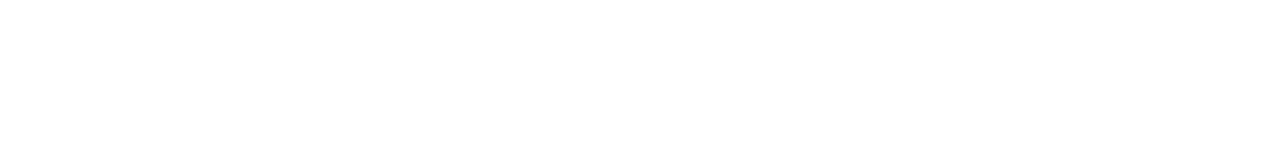
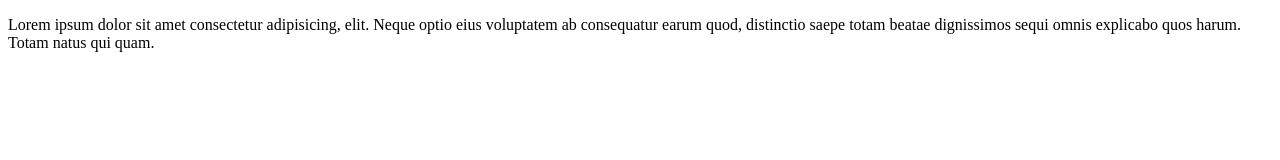
Before and after one commit to curlydaria/mi_repositorio, a plain HTML site: page index.html in a window 1280 px wide. Drawn offline with Linux system fonts and the light colour scheme.

Commit message:
primer commit de miprimerrama

```diff
--- a/index.html
+++ b/index.html
@@ -3,9 +3,10 @@
 <head>
 	<meta charset="UTF-8">
 	<meta name="viewport" content="width=device-width, initial-scale=1.0">
-	<title>Document</title>
+	<title>Probando GIT</title>
 </head>
 <body>
+	<p>Lorem ipsum dolor sit amet consectetur adipisicing, elit. Neque optio eius voluptatem ab consequatur earum quod, distinctio saepe totam beatae dignissimos sequi omnis explicabo quos harum. Totam natus qui quam.</Ipsum30></p>
 
 </body>
 </html>
```
